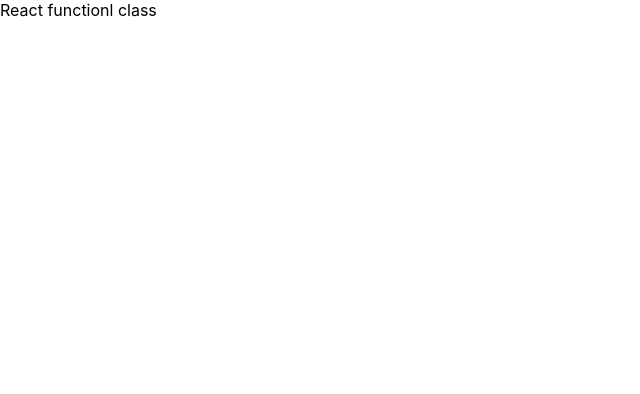
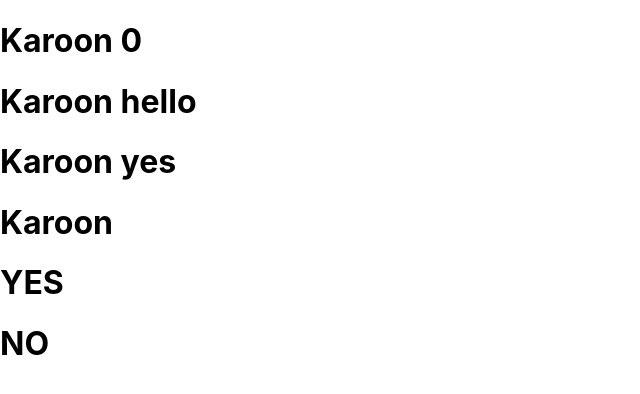
Before and after one commit to ksupdev/updev-react-noted, a React (Create React App) app in the folder workshops/hello-react/: page / in a window 1280 px wide. Shown: the top 394 px of the page, without its empty margins (0-640 px from the left). Built offline with nearby package versions, Linux system fonts and the light colour scheme.

Commit message:
done:ep7

```diff
--- a/workshops/hello-react/src/App.js
+++ b/workshops/hello-react/src/App.js
@@ -1,17 +1,19 @@
-//import React, { Component } from 'react'//
-
-// React Component class
-// export default class App extends Component {
-//   render() {
-//     return (
-//       <div>React Component class</div>
-//     )
-//   }
-// }
-
-// React functional component class
 import React from "react";
 
-export default function App() {
-  return <div>React functionl class</div>;
-}
+export default () => {
+  const var1 = 0;
+  const var2 = "hello";
+  const var3 = true;
+  const var4 = false;
+
+  return (
+    <div>
+      <h1>Karoon {var1}</h1>
+      <h1>Karoon {var2}</h1>
+      <h1>Karoon {var3 && "yes"}</h1>
+      <h1>Karoon {var4 && "yes"}</h1>
+      {var3 && <h1>YES</h1>}
+      {var4 ? <h1>YES</h1> : <h1>NO</h1>}
+    </div>
+  );
+};
```
